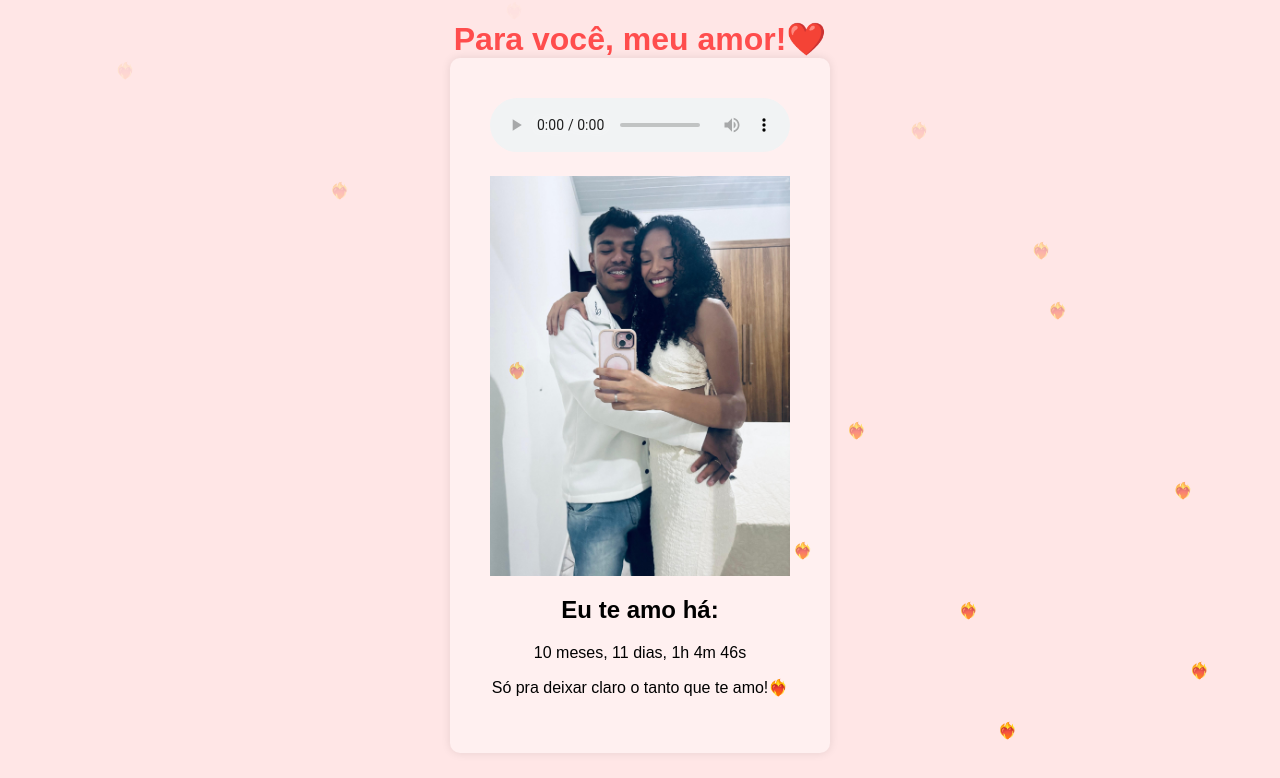
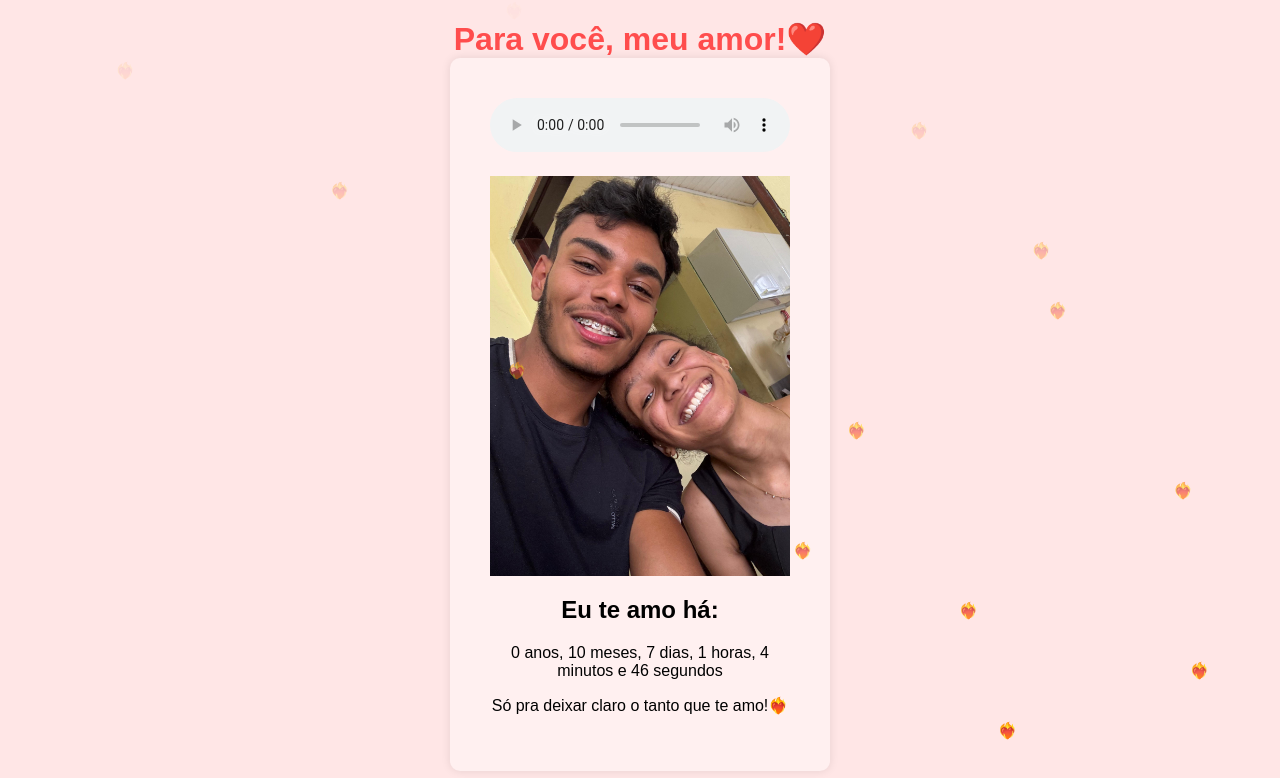
Before and after one commit to tecnologiacz7art/virtual-presente, a plain HTML site: page index.html in a window 1280 px wide. Drawn offline with Linux system fonts and the light colour scheme.

Commit message:
atualizando

```diff
--- a/index.html
+++ b/index.html
@@ -86,17 +86,17 @@
         <!-- Carrossel de Fotos -->
         <div class="carousel-container">
             <div class="carousel-track">
-                <img class="carousel-slide" src="../virtual-presente/WhatsApp Image 2026-01-17 at 12.30.31.jpeg" alt="Nós dois" width="400" height="400">
-                <img class="carousel-slide" src="../virtual-presente/WhatsApp Image 2026-01-17 at 12.30.31 (1).jpeg" alt="Nós dois" width="80" height="80">
-                <img class="carousel-slide" src="../virtual-presente/WhatsApp Image 2026-01-17 at 12.30.31 (2).jpeg" alt="Nós dois" width="80" height="80">
-                <img class="carousel-slide" src="../virtual-presente/WhatsApp Image 2026-01-17 at 12.30.31 (3).jpeg" alt="Nós dois" width="80" height="80">
+                <img class="carousel-slide" src="../virtual-presente/WhatsApp Image 2026-03-15 at 21.38.32.jpeg" alt="Nós dois" width="400" height="400">
+                <img class="carousel-slide" src="../virtual-presente/WhatsApp Image 2026-03-15 at 21.38.32 (1).jpeg" alt="Nós dois" width="80" height="80">
+                <img class="carousel-slide" src="../virtual-presente/WhatsApp Image 2026-03-15 at 21.38.31.jpeg" alt="Nós dois" width="80" height="80">
+                <img class="carousel-slide" src="../virtual-presente/WhatsApp Image 2026-03-15 at 21.38.32 (2).jpeg" alt="Nós dois" width="80" height="80">
             </div>
         </div>
 
         <!-- Contador -->
         <div class="contador">
             <h2>Eu te amo há:</h2>
-            <p id="tempo_de_namoro"></p>
+            <div id="contador"></div>
         </div>
 
         <!-- Corações -->
@@ -137,27 +137,42 @@
 
         setInterval(criarCoracao, 300);
 
-        //Contador //
+       //contador //
+       function atualizarContador() {
+  const inicio = new Date(2025, 4, 9, 0, 0, 0); // 9 de maio de 2025
+  const agora = new Date();
 
-        // -------- CONTADOR --------
-    function atualizarContador() {
-        const inicio = new Date("2025-05-09T00:00:00"); // <<< muda pra sua data
-        const agora = new Date();
-        const diff = agora - inicio;
+  let anos = agora.getFullYear() - inicio.getFullYear();
+  let meses = agora.getMonth() - inicio.getMonth();
+  let dias = agora.getDate() - inicio.getDate();
 
-        const segundos = Math.floor(diff / 1000);
-        const minutos = Math.floor(segundos / 60);
-        const horas = Math.floor(minutos / 60);
-        const dias = Math.floor(horas / 24);
-        const meses = Math.floor(dias / 30);
+  if (dias < 0) {
+    meses--;
+    const ultimoMes = new Date(agora.getFullYear(), agora.getMonth(), 0);
+    dias += ultimoMes.getDate();
+  }
 
-    document.getElementById("tempo_de_namoro").innerText =
-        `${meses} meses, ${dias % 30} dias, ${horas % 24}h ${minutos % 60}m ${segundos % 60}s`;
+  if (meses < 0) {
+    anos--;
+    meses += 12;
+  }
+
+  const diff = agora - inicio;
+
+  const horas = Math.floor((diff / (1000 * 60 * 60)) % 24);
+  const minutos = Math.floor((diff / (1000 * 60)) % 60);
+  const segundos = Math.floor((diff / 1000) % 60);
+
+  document.getElementById("contador").innerHTML =
+    anos + " anos, " +
+    meses + " meses, " +
+    dias + " dias, " +
+    horas + " horas, " +
+    minutos + " minutos e " +
+    segundos + " segundos";
 }
 
 setInterval(atualizarContador, 1000);
-atualizarContador();
-
     </script>
 </body>
 </html>
```
Also changed, not shown: WhatsApp Image 2026-03-15 at 21.38.31.jpeg (renamed from WhatsApp Image 2026-01-17 at 12.30.31.jpeg), WhatsApp Image 2026-03-15 at 21.38.32 (1).jpeg (renamed from WhatsApp Image 2026-01-17 at 12.30.31 (2).jpeg), WhatsApp Image 2026-03-15 at 21.38.32 (2).jpeg (renamed from WhatsApp Image 2026-01-17 at 12.30.31 (3).jpeg), WhatsApp Image 2026-03-15 at 21.38.32.jpeg (renamed from WhatsApp Image 2026-01-17 at 12.30.31 (1).jpeg).
